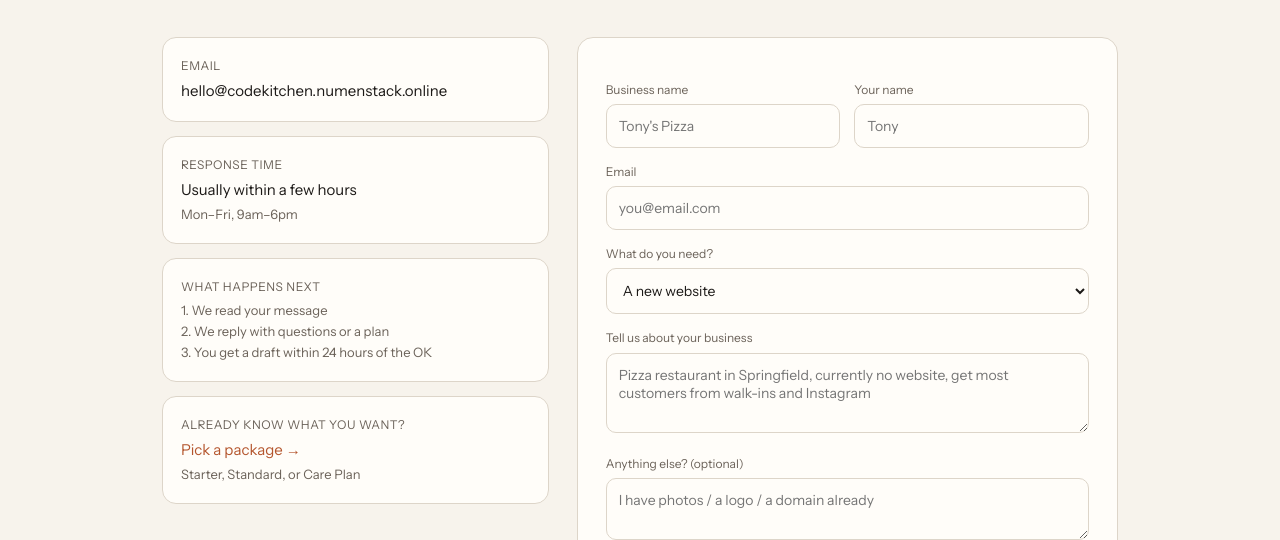
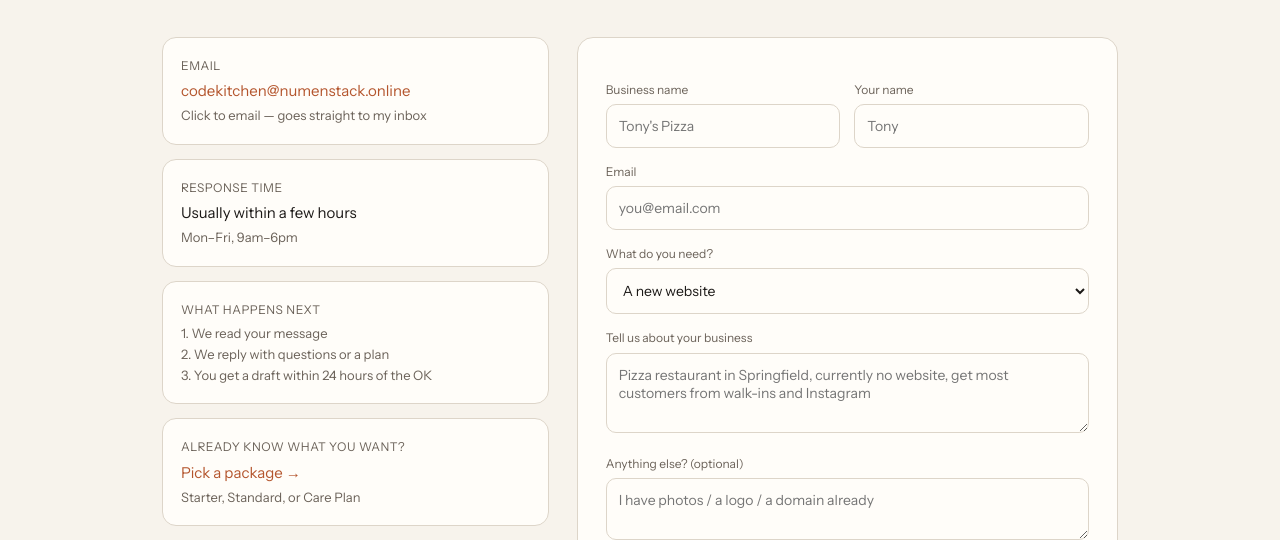
Before and after one commit to Miffler/codekitchen, a website: page contact/index.html in a window 1280 px wide. Shown: the part 260-800 px from the top of the page. Drawn offline with Linux system fonts and the light colour scheme.

Commit message:
contact: real email codekitchen@numenstack.online, mailto link

```diff
--- a/contact/index.html
+++ b/contact/index.html
@@ -63,7 +63,7 @@ footer{text-align:center;color:var(--mut);font-size:13px;padding:40px 0;border-t
 
   <div class="cols">
     <div class="info">
-      <div class="irow"><div class="k">Email</div><div class="v">hello@codekitchen.numenstack.online</div></div>
+      <div class="irow"><div class="k">Email</div><div class="v"><a href="mailto:codekitchen@numenstack.online">codekitchen@numenstack.online</a><small>Click to email — goes straight to my inbox</small></div></div>
       <div class="irow"><div class="k">Response time</div><div class="v">Usually within a few hours<small>Mon–Fri, 9am–6pm</small></div></div>
       <div class="irow"><div class="k">What happens next</div><div class="v"><small style="margin:0">1. We read your message<br>2. We reply with questions or a plan<br>3. You get a draft within 24 hours of the OK</small></div></div>
       <div class="irow"><div class="k">Already know what you want?</div><div class="v"><a href="/order/">Pick a package →</a><small>Starter, Standard, or Care Plan</small></div></div>
```
